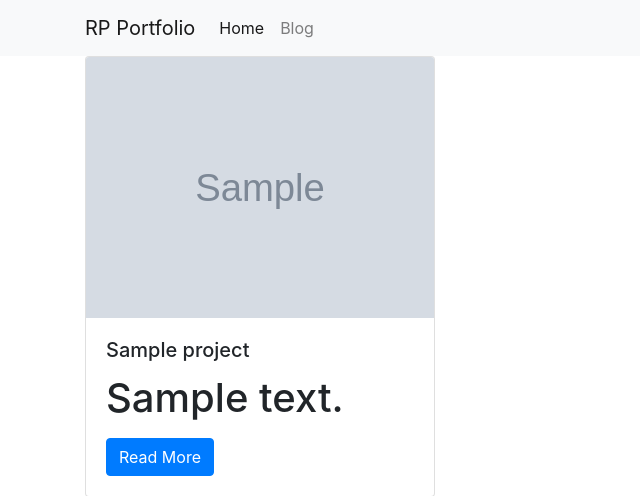
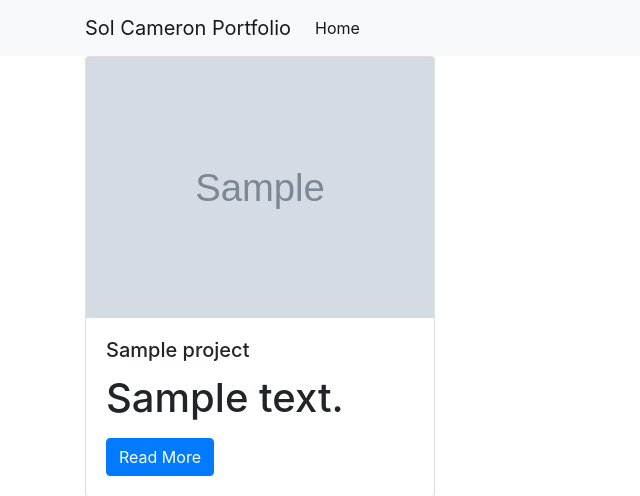
Before and after one commit to SolJCam/python_website, a Django app: template projects/templates/project_index.html in a window 1280 px wide. Shown: the top 496 px of the page, without its empty margins (0-640 px from the left). Run offline with Django 3.2, Linux system fonts and the light colour scheme; the template is opened without the code that fills it: values that come from a table or form of the project are taken from there, others are empty; tables that the repository leaves empty hold one stand-in row (values such as "Sample post"); grey boxes marked "Sample" are stand-in pictures; some libraries are stand-ins or nearby versions.

Commit message:
base.html, views project_index  and models __str__ func modifications

```diff
--- a/projects/models.py
+++ b/projects/models.py
@@ -6,3 +6,5 @@ class Project(models.Model):
     description = models.TextField()
     technology = models.CharField(max_length=20)
     image = models.FilePathField(path="/img")
+    def __str__(self): #return a more helpful representation of this object
+        return self.title
--- a/projects/templates/base.html
+++ b/projects/templates/base.html
@@ -2,7 +2,7 @@
 
 <nav class="navbar navbar-expand-lg navbar-light bg-light">
     <div class="container">
-        <a class="navbar-brand" href="{% url 'project_index' %}">RP Portfolio</a>
+        <a class="navbar-brand" href="{% url 'project_index' %}">Sol Cameron Portfolio</a>
         <button class="navbar-toggler" type="button" data-toggle="collapse" data-target="#navbarSupportedContent" aria-controls="navbarSupportedContent" aria-expanded="false" aria-label="Toggle navigation">
           <span class="navbar-toggler-icon"></span>
         </button>
@@ -12,9 +12,9 @@
             <li class="nav-item active">
               <a class="nav-link" href="{% url 'project_index' %}">Home</a>
             </li>
-            <li class="nav-item">
-              <a class="nav-link" href="{% url 'blog_index' %}">Blog</a>
-            </li>
+            <!-- <li class="nav-item">
+              <a class="nav-link" href="{% url 'project_index' %}">Blog</a>
+            </li> -->
           </ul>
         </div>
     </div>
--- a/projects/views.py
+++ b/projects/views.py
@@ -2,7 +2,7 @@ from django.shortcuts import render
 from projects.models import Project
 
 # Create your views here.
-def project_index():
+def project_index(request):
     projects = Project.objects.all()
     context = {
         'projects': projects
```
